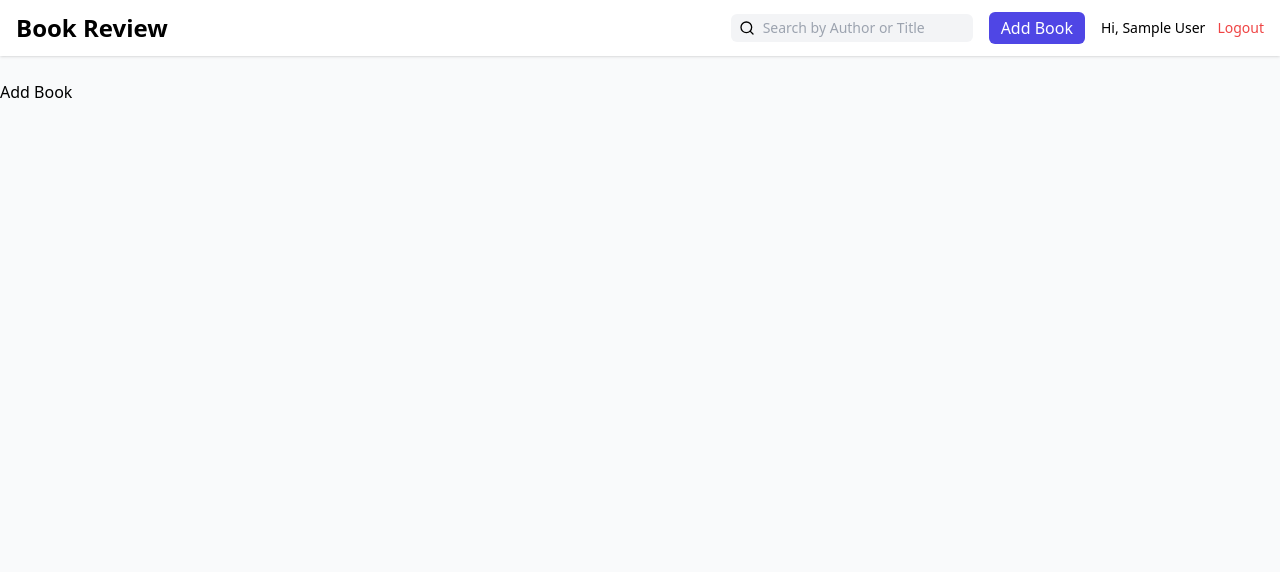
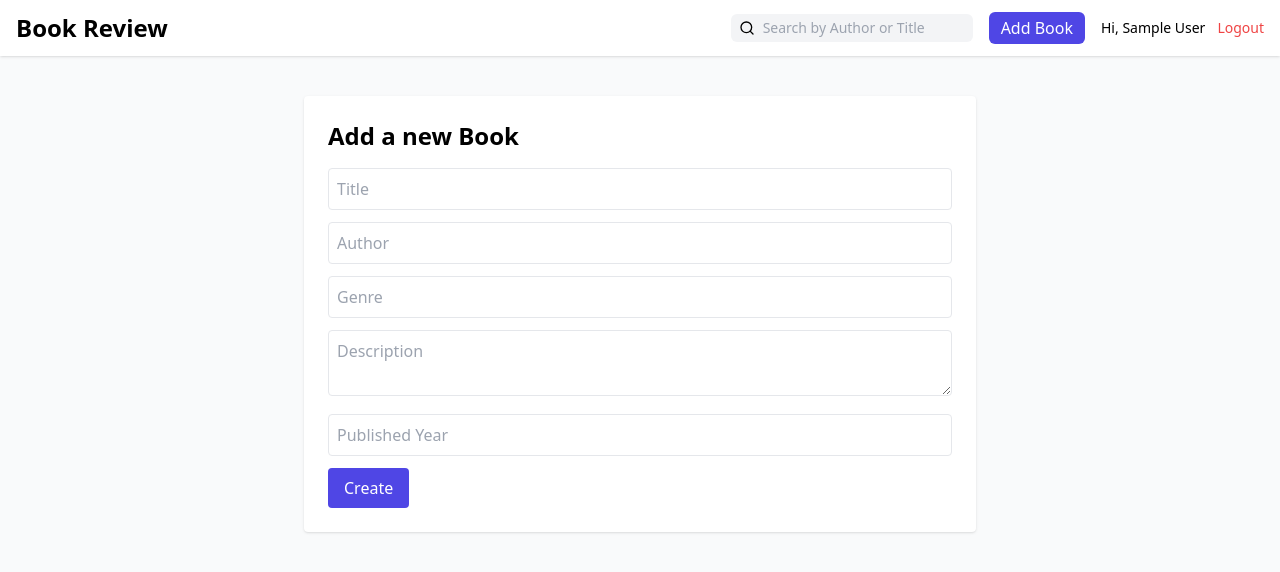
Before and after one commit to manoj07-coder/Book-Review-App, a React (Vite) app in the folder client/: page /add in a window 1280 px wide. Shown: the top 572 px of the page. Built offline with nearby package versions, Linux system fonts and the light colour scheme; no server answers; sample sign-in values are in the browser's storage.

Commit message:
delete review & search by title, author feature

```diff
--- a/client/src/App.jsx
+++ b/client/src/App.jsx
@@ -18,6 +18,7 @@ const App = () => {
           <Route path="/signup" element={<Signup />} />
           <Route path="/login" element={<Login />} />
           <Route path="/books/:id" element={<BookDetail />} />
+          <Route path="/search" element={<Home />} />
           <Route
             path="/add"
             element={
--- a/client/src/features/books/bookSlice.js
+++ b/client/src/features/books/bookSlice.js
@@ -4,10 +4,23 @@ import api from "../../api/axios";
 export const fetchBooks = createAsyncThunk(
   "books/fetchBooks",
   async (params = {}, thunkAPI) => {
-    const res = await api.get("/books", { params });
+    const endpoint = params.q ? "/search" : "/books";
+    const res = await api.get(endpoint, { params });
     return res.data;
   }
 );
+
+export const createBook = createAsyncThunk(
+  "books/create",
+  async (payload, thunkAPI) => {
+    const token = thunkAPI.getState().auth.token;
+    const res = await api.post("/books", payload, {
+      headers: { Authorization: `Bearer ${token}` },
+    });
+    return res.data;
+  }
+);
+
 export const fetchBooksById = createAsyncThunk(
   "books/fetchBookById",
   async ({ id, reviewPage = 1, reviewLimit = 5 }, thunkAPI) => {
@@ -55,6 +68,18 @@ const bookSlice = createSlice({
       .addCase(fetchBooksById.rejected, (state, action) => {
         state.loading = false;
         state.error = action.error.message;
+      })
+      .addCase(createBook.pending, (state) => {
+        state.loading = true;
+        state.error = null;
+      })
+      .addCase(createBook.fulfilled, (state, action) => {
+        state.loading = false;
+        state.list.items.unshift(action.payload);
+      })
+      .addCase(createBook.rejected, (state, action) => {
+        state.loading = false;
+        state.error = action.error.message;
       });
   },
 });
--- a/client/src/features/reviews/reviewSlice.js
+++ b/client/src/features/reviews/reviewSlice.js
@@ -11,6 +11,17 @@ export const createReview = createAsyncThunk(
       { headers: { Authorization: `Bearer ${token}` } }
     );
     return { bookId, review: res.data };
+  }
+);
+
+export const deleteReview = createAsyncThunk(
+  "reviews/delete",
+  async ({ reviewId }, thunkAPI) => {
+    const token = thunkAPI.getState().auth.token;
+    await api.delete(`/reviews/${reviewId}`, {
+      headers: { Authorization: `Bearer ${token}` },
+    });
+    return { reviewId };
   }
 );
 
@@ -30,6 +41,18 @@ const reviewSlice = createSlice({
       })
       .addCase(createReview.rejected, (state, action) => {
         (state.loading = false), (state.error = action.error.message);
+      })
+      .addCase(deleteReview.pending, (state) => {
+        state.loading = true;
+        state.error = false;
+      })
+      .addCase(deleteReview.fulfilled, (state) => {
+        state.loading = false;
+        state.error = false;
+      })
+      .addCase(deleteReview.rejected, (state, action) => {
+        state.loading = false;
+        state.error = action.error.message;
       });
   },
 });
--- a/client/src/pages/AddBook.jsx
+++ b/client/src/pages/AddBook.jsx
@@ -1,7 +1,82 @@
-import React from "react";
+import React, { useState } from "react";
+import { useDispatch } from "react-redux";
+import { useNavigate } from "react-router-dom";
+import { createBook } from "../features/books/bookSlice";
 
 const AddBook = () => {
-  return <div>Add Book</div>;
+  const [form, setForm] = useState({
+    title: "",
+    author: "",
+    genre: "",
+    description: "",
+    publishedYear: "",
+  });
+
+  const dispatch = useDispatch();
+  const navigate = useNavigate();
+
+  const onChange = (e) => {
+    setForm({ ...form, [e.target.name]: e.target.value });
+  };
+
+  const onSubmit = async (e) => {
+    e.preventDefault();
+    const payload = {
+      ...form,
+      publishedYear: form.publishedYear
+        ? Number(form.publishedYear)
+        : undefined,
+    };
+    const res = await dispatch(createBook(payload));
+    navigate("/");
+  };
+
+  return (
+    <div className="container mx-auto p-4">
+      <div className="max-w-2xl bg-white mx-auto  p-6 rounded shadow ">
+        <h2 className="text-2xl font-semibold">Add a new Book</h2>
+        <form onSubmit={onSubmit} className="mt-4 space-y-3">
+          <input
+            name="title"
+            onChange={onChange}
+            placeholder="Title"
+            className="w-full border rounded p-2"
+            required
+          />
+          <input
+            name="author"
+            onChange={onChange}
+            placeholder="Author"
+            className="w-full border rounded p-2"
+            required
+          />
+          <input
+            name="genre"
+            onChange={onChange}
+            placeholder="Genre"
+            className="w-full border rounded p-2"
+          />
+          <textarea
+            name="description"
+            onChange={onChange}
+            placeholder="Description"
+            className="w-full border rounded p-2"
+          />
+          <input
+            name="publishedYear"
+            onChange={onChange}
+            placeholder="Published Year"
+            className="w-full border rounded p-2"
+          />
+          <div className="flex gap-2">
+            <button className="px-4 py-2 bg-indigo-600 text-white rounded">
+              Create
+            </button>
+          </div>
+        </form>
+      </div>
+    </div>
+  );
 };
 
 export default AddBook;
--- a/client/src/pages/BookDetail.jsx
+++ b/client/src/pages/BookDetail.jsx
@@ -3,7 +3,7 @@ import { useDispatch, useSelector } from "react-redux";
 import { useParams } from "react-router-dom";
 import { fetchBooksById } from "../features/books/bookSlice";
 import RatingStars from "../components/RatingStars";
-import { createReview } from "../features/reviews/reviewSlice";
+import { createReview, deleteReview } from "../features/reviews/reviewSlice";
 
 const BookDetail = () => {
   const { id } = useParams();
@@ -98,7 +98,17 @@ const BookDetail = () => {
                       review.user &&
                       auth.user.id === review.user._id && (
                         <div>
-                          <button className="text-red-500 text-sm">
+                          <button
+                            onClick={async () => {
+                              if (confirm("Delete Review")) {
+                                await dispatch(
+                                  deleteReview({ reviewId: review._id })
+                                );
+                                dispatch(fetchBooksById({ id }));
+                              }
+                            }}
+                            className="text-red-500 text-sm"
+                          >
                             Delete
                           </button>
                         </div>
--- a/client/src/pages/Home.jsx
+++ b/client/src/pages/Home.jsx
@@ -8,20 +8,29 @@ const Home = () => {
   const dispatch = useDispatch();
   const [page, setPage] = useState(1);
   const { list, loading } = useSelector((state) => state.books);
+  const [q, setQ] = useState("");
 
   useEffect(() => {
     dispatch(fetchBooks({ page }));
   }, [dispatch, page]);
 
+  const onSearch = (e) => {
+    e.preventDefault();
+    setPage(1);
+    dispatch(fetchBooks({ page, q }));
+  };
+
   return (
     <div className="container mx-auto p-4">
       <div className="flex items-center justify-between gap-4">
         <h2 className="text-2xl font-semibold">Books</h2>
-        <form className="flex gap-2">
+        <form onSubmit={onSearch} className="flex gap-2">
           <input
             type="text"
+            value={q}
             placeholder="Search title or author"
             className="px-3 py-2 border rounded-md"
+            onChange={(e) => setQ(e.target.value)}
           />
           <button className="px-3 py-2 bg-indigo-600 text-white rounded-md">
             Search
```
